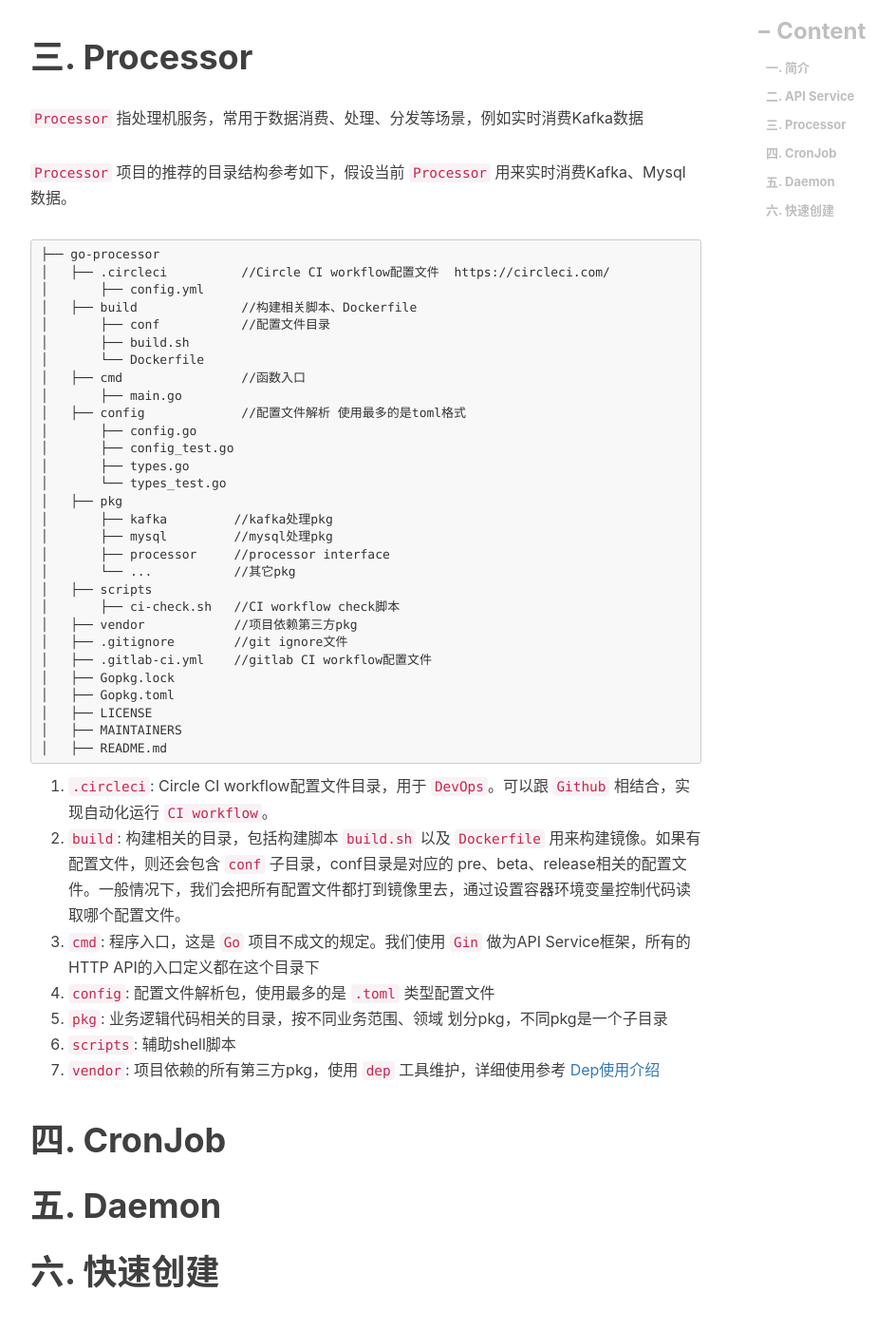
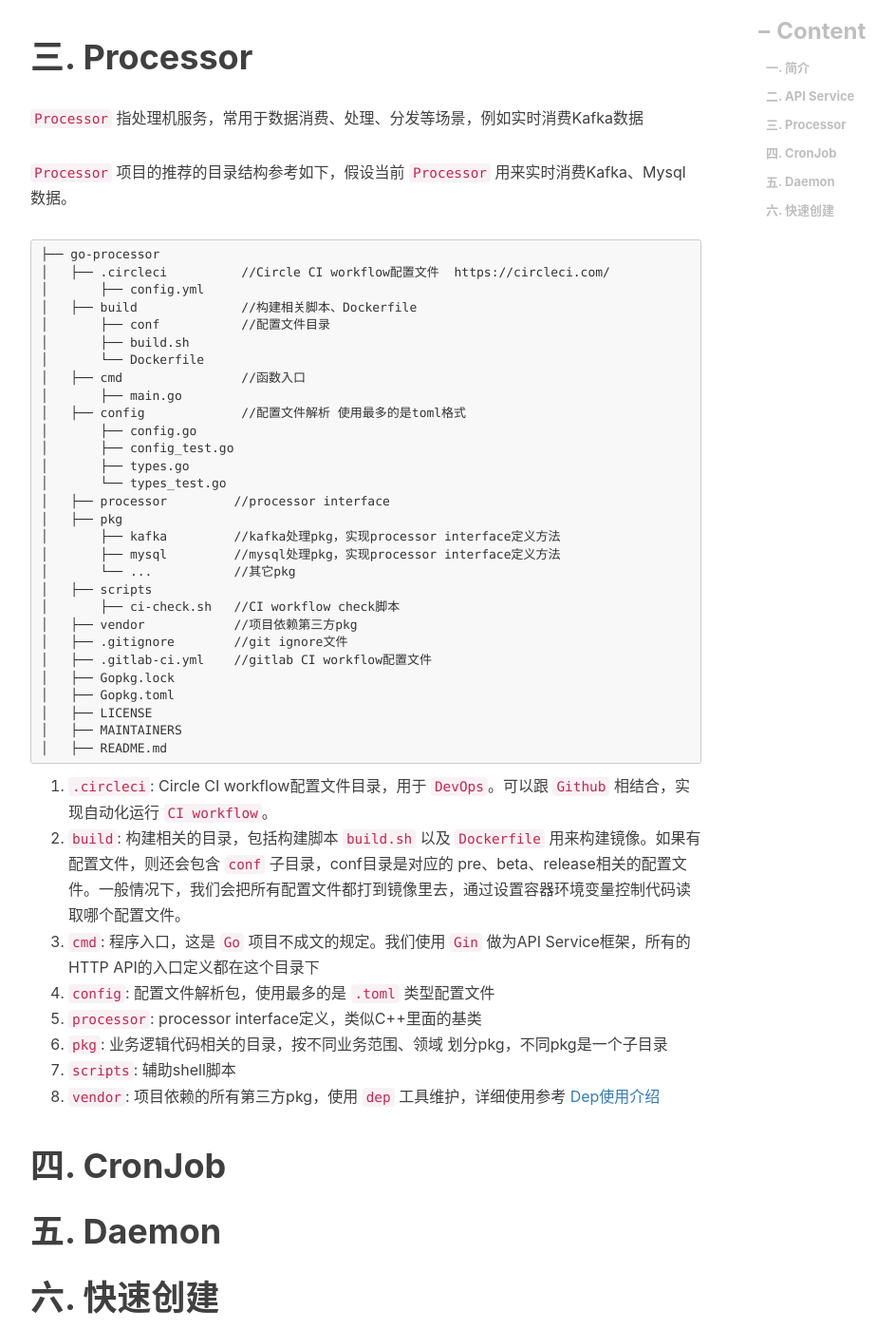
Before and after one commit to engru/chenguolin.github.io, a Jekyll site: the page built from _posts/2018-07-13-【Go-14】Golang 应用项目结构规范.md, in a window 1280 px wide and 1400 px high, scrolled down 2303 px. Shown: the whole window at 95% size, without its empty margins (233-1176 px from the left). Built offline with Jekyll 4.4.1, drawn with Linux system fonts in a browser that asks for light colours; nearby versions of some CDN libraries; comment, search, counter and statistics services are not loaded.

Commit message:
Update 2018-07-13-【Go-14】Golang 应用项目结构规范.md

```diff
--- a/_posts/2018-07-13-【Go-14】Golang 应用项目结构规范.md
+++ b/_posts/2018-07-13-【Go-14】Golang 应用项目结构规范.md
@@ -91,10 +91,10 @@ tags:         #标签
 │       ├── config_test.go
 │       ├── types.go
 │       └── types_test.go
+│   ├── processor         //processor interface
 │   ├── pkg
-│       ├── kafka         //kafka处理pkg
-│       ├── mysql         //mysql处理pkg
-│       ├── processor     //processor interface
+│       ├── kafka         //kafka处理pkg，实现processor interface定义方法
+│       ├── mysql         //mysql处理pkg，实现processor interface定义方法
 │       └── ...           //其它pkg
 │   ├── scripts
 │       ├── ci-check.sh   //CI workflow check脚本
@@ -112,9 +112,10 @@ tags:         #标签
 2. `build`: 构建相关的目录，包括构建脚本 `build.sh` 以及 `Dockerfile` 用来构建镜像。如果有配置文件，则还会包含 `conf` 子目录，conf目录是对应的 pre、beta、release相关的配置文件。一般情况下，我们会把所有配置文件都打到镜像里去，通过设置容器环境变量控制代码读取哪个配置文件。
 3. `cmd`: 程序入口，这是 `Go` 项目不成文的规定。我们使用 `Gin` 做为API Service框架，所有的HTTP API的入口定义都在这个目录下
 4. `config`: 配置文件解析包，使用最多的是 `.toml` 类型配置文件
-5. `pkg`: 业务逻辑代码相关的目录，按不同业务范围、领域 划分pkg，不同pkg是一个子目录
-6. `scripts`: 辅助shell脚本
-7. `vendor`: 项目依赖的所有第三方pkg，使用 `dep` 工具维护，详细使用参考 [Dep使用介绍](https://chenguolin.github.io/2018/07/05/Go-6-Dep%E4%BD%BF%E7%94%A8%E4%BB%8B%E7%BB%8D/)
+5. `processor`: processor interface定义，类似C++里面的基类
+6. `pkg`: 业务逻辑代码相关的目录，按不同业务范围、领域 划分pkg，不同pkg是一个子目录
+7. `scripts`: 辅助shell脚本
+8. `vendor`: 项目依赖的所有第三方pkg，使用 `dep` 工具维护，详细使用参考 [Dep使用介绍](https://chenguolin.github.io/2018/07/05/Go-6-Dep%E4%BD%BF%E7%94%A8%E4%BB%8B%E7%BB%8D/)
 
 # 四. CronJob
 
```
